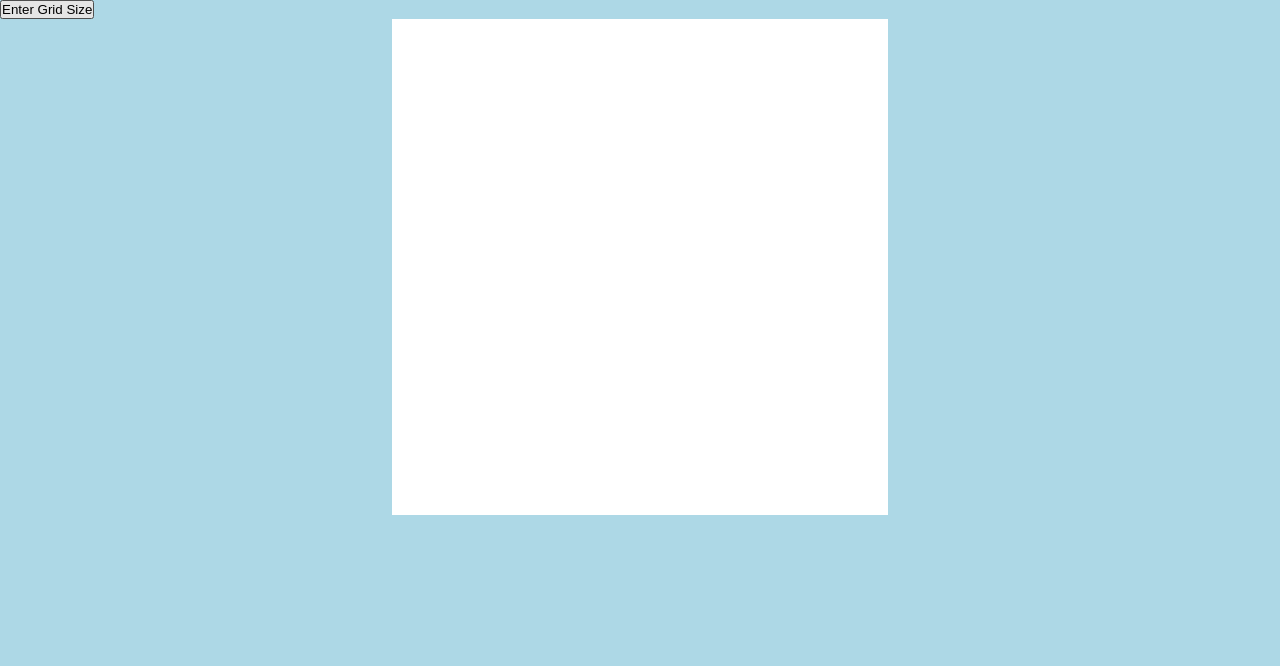
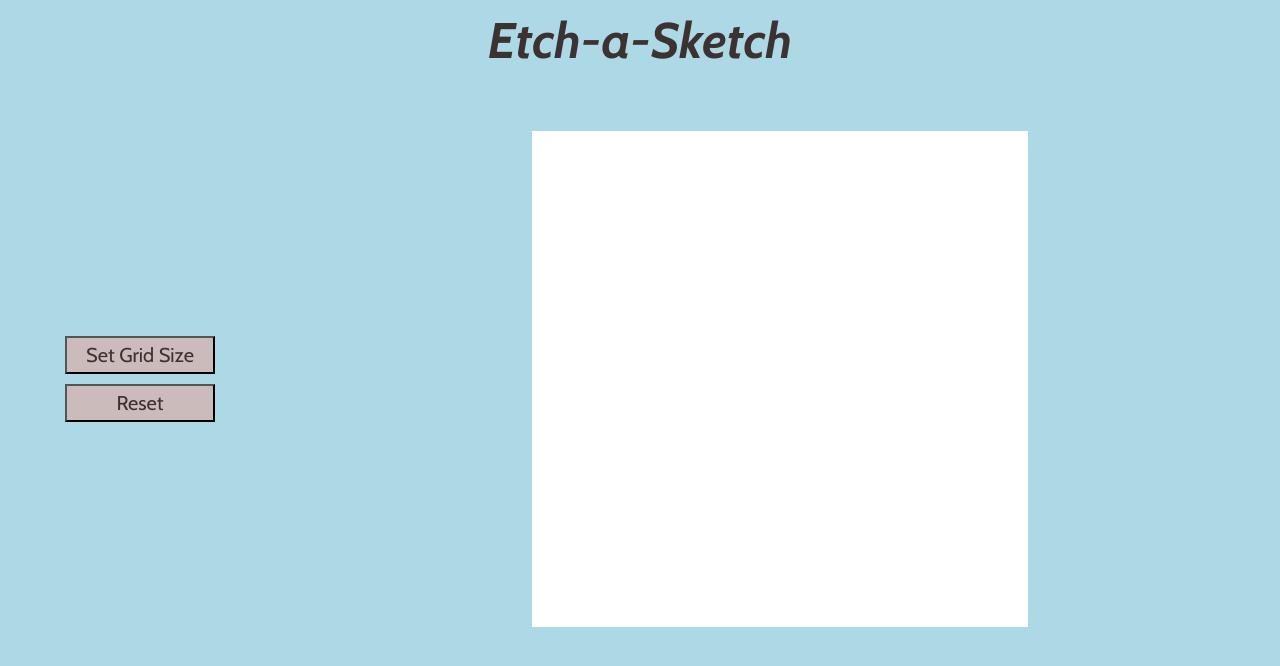
Before and after one commit to MSK-005/the-odin-project, a plain HTML site: page etch-a-sketch/index.html in a window 1280 px wide. Drawn offline with nearby package versions, Linux system fonts and the light colour scheme.

Commit message:
Finalised the project

```diff
--- a/etch-a-sketch/index.html
+++ b/etch-a-sketch/index.html
@@ -4,13 +4,24 @@
     <meta charset="UTF-8">
     <meta name="viewport" content="width=device-width, initial-scale=1.0">
     <title>Etch-a-sketch</title>
+    <link rel="preconnect" href="https://fonts.googleapis.com">
+    <link rel="preconnect" href="https://fonts.gstatic.com" crossorigin>
+    <link href="https://fonts.googleapis.com/css2?family=Cabin:ital,wdth,wght@0,75..100,400..700;1,75..100,400..700&display=swap" rel="stylesheet">
     <link href="./styles.css" rel="stylesheet">
 </head>
 <body>
     <div class="main-container">
-        <button id="grid-size-button">Enter Grid Size</button>
-        <div id="grid-container">
+        <div class="heading-container">
+            <h1 class="heading">Etch-a-Sketch</h1>
+        </div>
+        <div class="main-workspace-container">
+            <div class="buttons-container">
+                <button id="grid-size-button" class="workspace-buttons">Set Grid Size</button>
+                <button id="grid-colour-reset" class="workspace-buttons">Reset</button>
+            </div>
+            <div id="grid-container">
 
+            </div>
         </div>
     </div>
     <script src="./script.js"></script>
--- a/etch-a-sketch/script.js
+++ b/etch-a-sketch/script.js
@@ -27,21 +27,19 @@ function deleteGrid() {
 }
 
 function assignColours(element) {
-    if (!element.style.backgroundColor) {
-        console.log("Option A running!");
-        hexDigits = "0123456789ABCDEF";
-        let randomColour = "#";
-        for (let i = 0; i < 6; i++) {
-            randomColour += hexDigits[Math.floor(Math.random() * 16)];
-        }
-        element.style.backgroundColor = randomColour;
-        element.style.opacity = 0.1;
-    } else {
-        console.log(element.style.opacity);
-        element.style.opacity += parseFloat(element.style.opacity) + 0.1;
-        console.log("Option B running!");
+    let hexDigits = "0123456789ABCDEF";
+    let randomColour = "#";
+    for (let i = 0; i < 6; i++) {
+        randomColour += hexDigits[Math.floor(Math.random() * 16)];
     }
+    element.style.backgroundColor = randomColour;
+}
 
+function resetContainers() {
+    const containers = document.querySelectorAll(".container");
+    containers.forEach((container) => {
+        container.style.backgroundColor = "white";
+    });
 }
 
 const GRID_SIZE_IN_PIXELS = 500;
@@ -57,5 +55,9 @@ gridSizeButton.addEventListener("click", function() {
     while (gridSize < 2 || gridSize > 100 || isNaN(gridSize));
     deleteGrid();
     generateGrid();
+});
 
+const resetButton = document.getElementById("grid-colour-reset");
+resetButton.addEventListener("click", function() {
+    resetContainers();
 });
--- a/etch-a-sketch/styles.css
+++ b/etch-a-sketch/styles.css
@@ -9,8 +9,50 @@ body {
     background-color: lightblue;
 }
 
+.heading-container {
+    padding: 10px;
+}
+
+.heading {
+    font-size: 50px;
+    font-family: "Cabin", sans-serif;
+    font-style: italic;
+    color: rgb(61, 50, 50);
+    text-align: center;
+}
+
+.main-workspace-container {
+    display: flex;
+    justify-content: space-around;
+    align-items: center;
+    margin-top: 50px;
+}
+
+.main-workspace-container .buttons-container {
+    flex: 1;
+    display: flex;
+    flex-direction: column;
+    justify-content: space-around;
+    align-items: center;
+    gap: 10px;
+}
+
+.main-workspace-container .grid-container {
+    flex: 2;
+    background-color: green;
+}
+.workspace-buttons {
+    width: 150px;
+    padding: 5px;
+    color: rgb(61, 50, 50);
+    background-color: rgb(204, 187, 187);
+    font-size: 20px;
+    font-family: "Cabin", sans-serif;
+}
+
 #grid-container {
     margin: 0 auto;
+    width: 1000px;
     display: flex;
     flex-wrap: wrap;
     justify-content: center;
@@ -20,5 +62,4 @@ body {
 .container {
     flex: 1;
     background-color: white;
-    /* border: 1px solid black; */
 }
```
